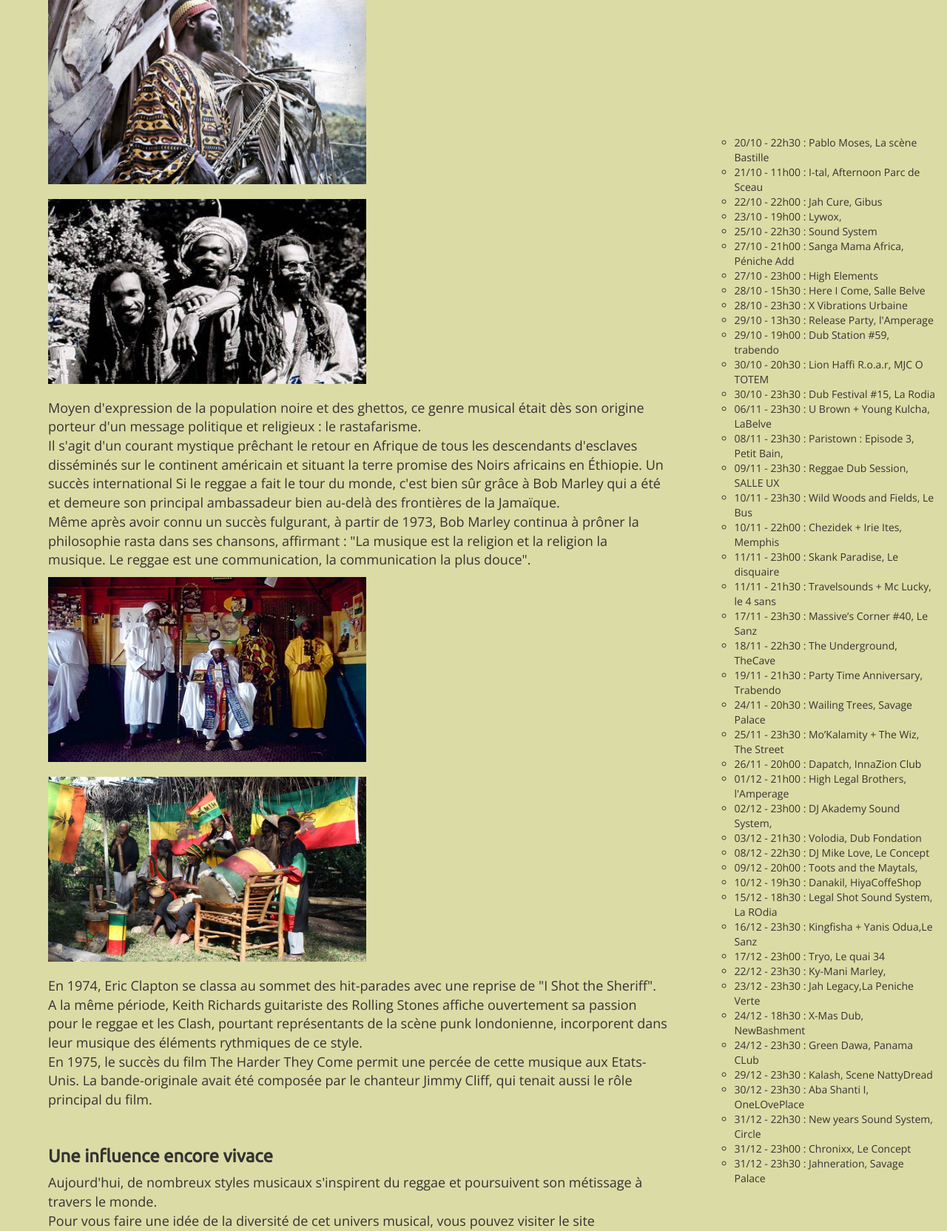
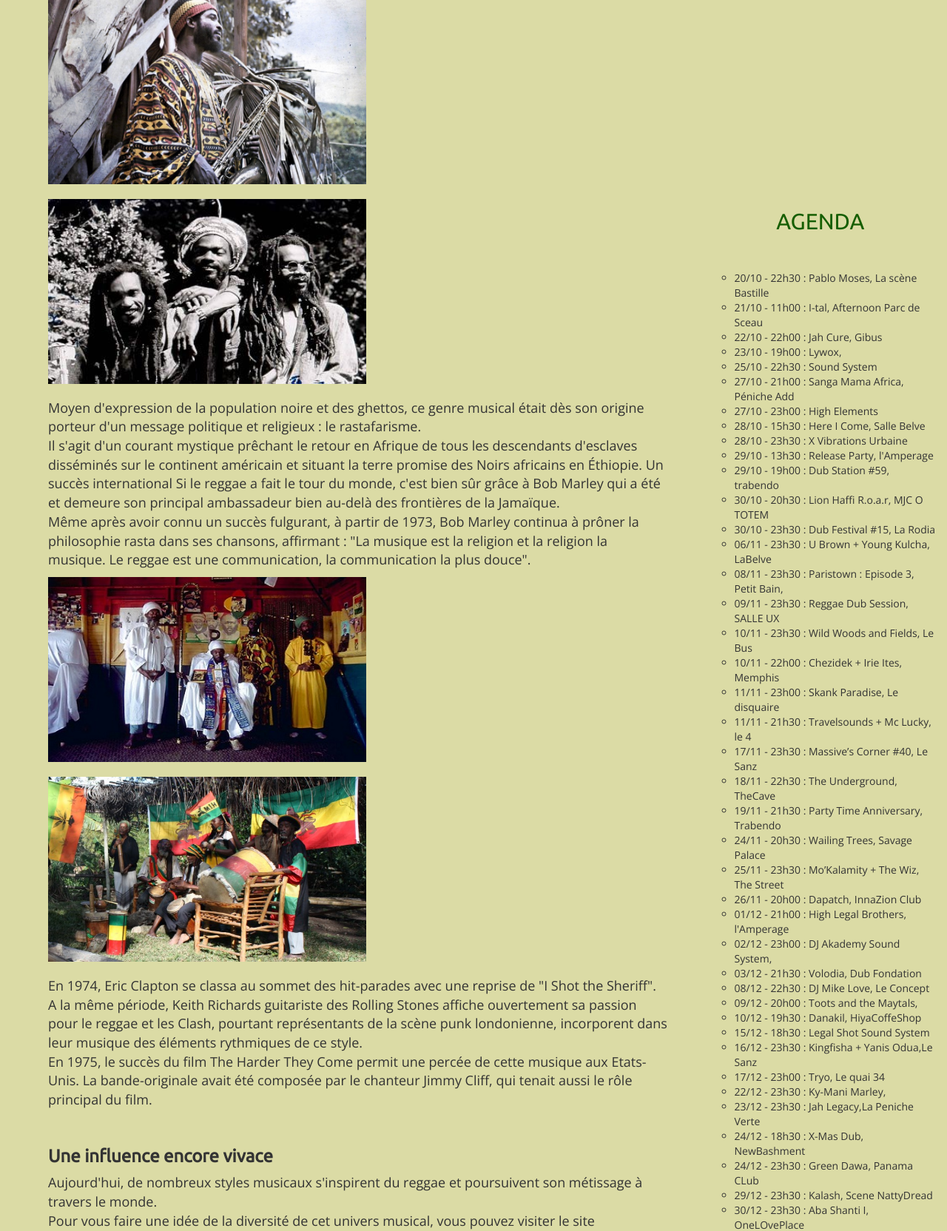
Before and after one commit to saraclima/reggae_wilders, a PHP site: page /lesorigines.php in a window 1280 px wide. Shown: the part 1279-2943 px from the top of the page at 74% size. Run offline with PHP 8.4, Linux system fonts and the light colour scheme; some libraries are stand-ins or nearby versions; grey boxes are pictures that could not be loaded.

Commit message:
lastests last modifs

```diff
--- a/includes/aside.php
+++ b/includes/aside.php
@@ -27,6 +27,7 @@
 
     <!--agenda-->
     <div class="row row_custom agenda">
+       <h2>AGENDA</h2>
         <ul class="liste1">
             <li>20/10 - 22h30 : Pablo Moses, La scène Bastille</li>
             <li>21/10 - 11h00 : I-tal, Afternoon Parc de Sceau</li>
@@ -47,7 +48,7 @@
             <li>10/11 - 23h30 : Wild Woods and Fields, Le Bus</li>
             <li>10/11 - 22h00 : Chezidek + Irie Ites, Memphis</li>
             <li>11/11 - 23h00 : Skank Paradise, Le disquaire</li>
-            <li>11/11 - 21h30 : Travelsounds + Mc Lucky, le 4 sans</li>
+            <li>11/11 - 21h30 : Travelsounds + Mc Lucky, le 4</li>
             <li>17/11 - 23h30 : Massive’s Corner #40, Le Sanz</li>
             <li>18/11 - 22h30 : The Underground, TheCave</li>
             <li>19/11 - 21h30 : Party Time Anniversary, Trabendo </li>
@@ -60,7 +61,7 @@
             <li>08/12 - 22h30 : DJ Mike Love, Le Concept</li>
             <li>09/12 - 20h00 : Toots and the Maytals,</li>
             <li>10/12 - 19h30 : Danakil, HiyaCoffeShop</li>
-            <li>15/12 - 18h30 : Legal Shot Sound System, La ROdia</li>
+            <li>15/12 - 18h30 : Legal Shot Sound System</li>
             <li>16/12 - 23h30 : Kingfisha + Yanis Odua,Le Sanz</li>
             <li>17/12 - 23h00 : Tryo, Le quai 34</li>
             <li>22/12 - 23h30 : Ky-Mani Marley,</li>
--- a/includes/footer.php
+++ b/includes/footer.php
@@ -19,19 +19,19 @@
 
             		<div class="col-md-2 col_custom">
                          <a href="https://facebook.com/">
-                          <img src="\reggae_wilders/assets/images/facebook.png" width="40px" height="40px">
+                          <img src="assets/images/facebook.png" width="40px" height="40px">
                          </a>
                		 </div>
 
                     <div class="col-md-2 col_custom">
                          <a href="https://twitter.com/">
-                         <img src="\reggae_wilders/assets/images/twitter.png" width="40px" height="40px">
+                         <img src="assets/images/twitter.png" width="40px" height="40px">
                          </a>
                     </div>
 
                 	<div class="col-md-2 col_custom">
                         <a href="https://www.youtube.com/">
-                         <img src="\reggae_wilders/assets/images/youtube.png" width="40px" height="40px">
+                         <img src="assets/images/youtube.png" width="40px" height="40px">
                          </a>
                     </div>
 
```
